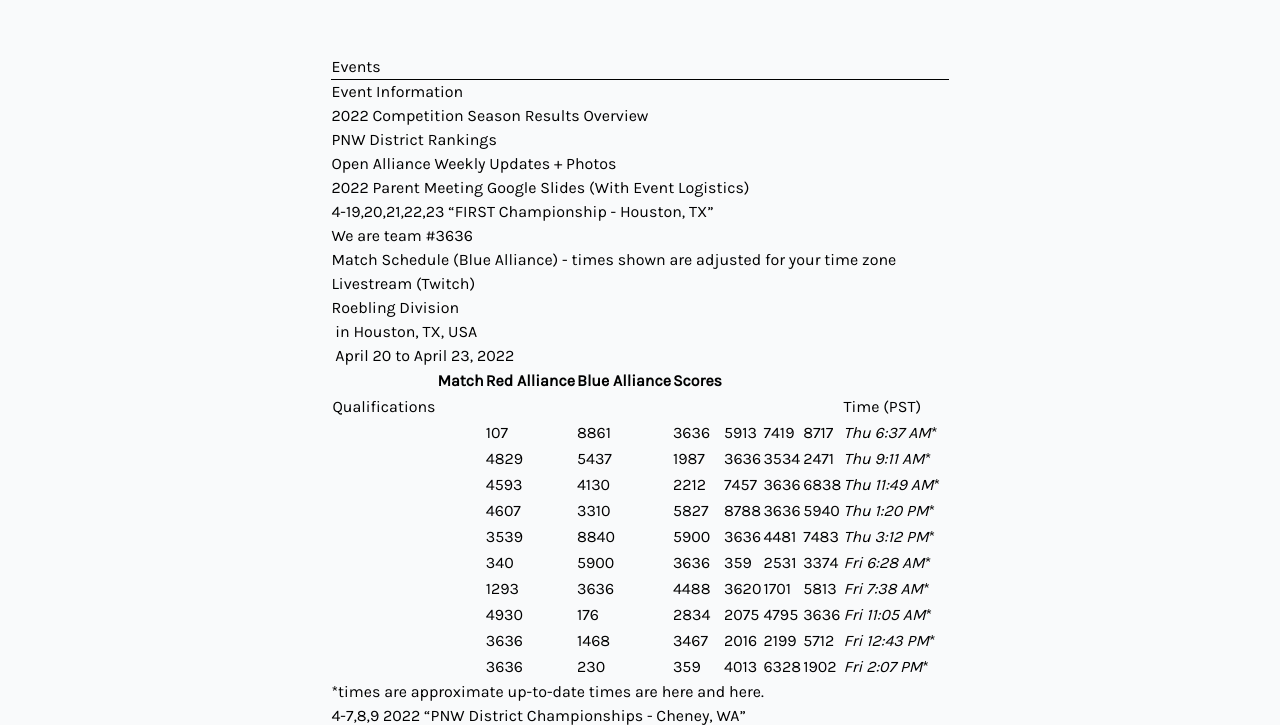
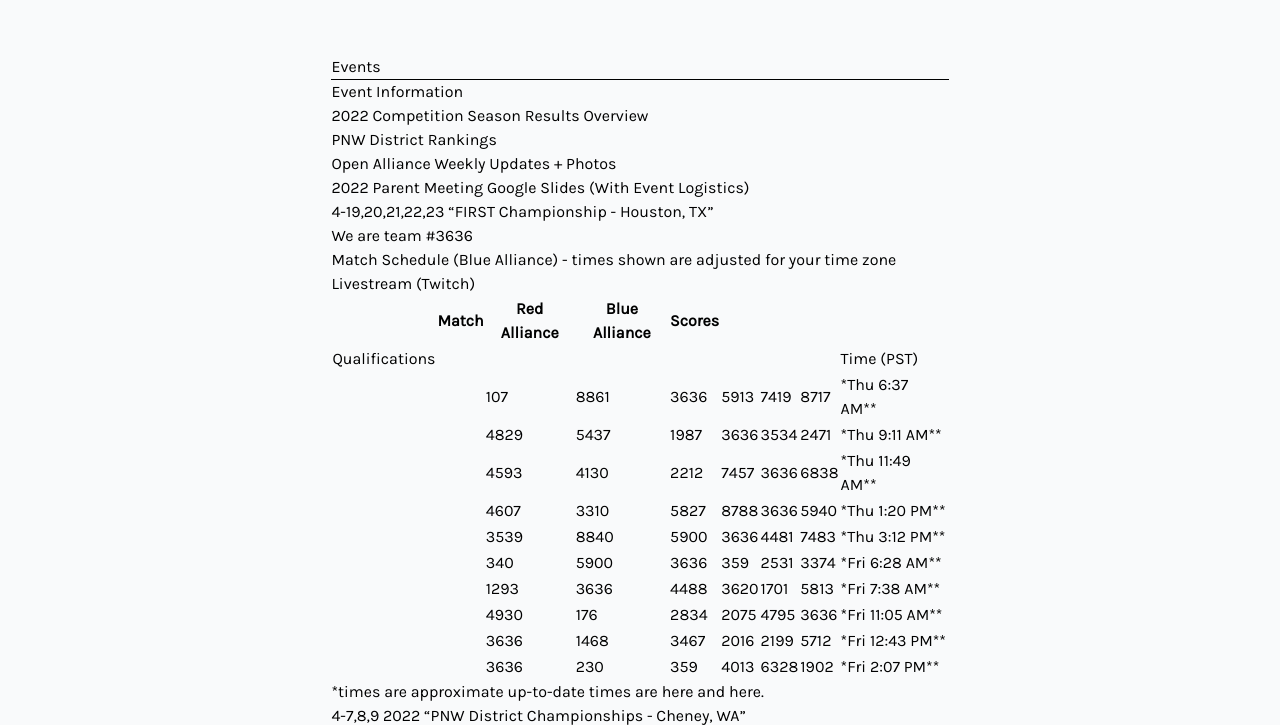
Before and after one commit to FRC3636/website, a Gatsby site: page /events/ in a window 1280 px wide. Shown: the part 73-798 px from the top of the page. Built offline with nearby package versions, Linux system fonts and the light colour scheme; Gatsby itself is replaced by a stand-in of ours; what @tailwindcss/typography would draw is missing.

Commit message:
Update Pages “events”

```diff
--- a/content/pages/events.md
+++ b/content/pages/events.md
@@ -19,34 +19,25 @@ We are team #3636
 
 [Livestream (Twitch)](https://m.twitch.tv/firstinspires_roebling/home)
 
-
-
 <!--StartFragment-->
 
-### [Roebling Division](https://www.thebluealliance.com/event/2022roe)
-
- in [Houston, TX, USA](https://maps.google.com/maps?q=Houston,%20TX,%20USA)\
- April 20 to April 23, 2022
-
-|                | Match | Red Alliance                                           | Blue Alliance                                          | Scores                                                 |                                                        |                                                        |                                                        |                 |
-| -------------- | ----- | ------------------------------------------------------ | ------------------------------------------------------ | ------------------------------------------------------ | ------------------------------------------------------ | ------------------------------------------------------ | ------------------------------------------------------ | --------------- |
-| Qualifications |       |                                                        |                                                        |                                                        |                                                        |                                                        |                                                        | Time (PST)      |
-|                |       | [107](https://www.thebluealliance.com/team/107/2022)   | [8861](https://www.thebluealliance.com/team/8861/2022) | [3636](https://www.thebluealliance.com/team/3636/2022) | [5913](https://www.thebluealliance.com/team/5913/2022) | [7419](https://www.thebluealliance.com/team/7419/2022) | [8717](https://www.thebluealliance.com/team/8717/2022) | *Thu 6:37 AM**  |
-|                |       | [4829](https://www.thebluealliance.com/team/4829/2022) | [5437](https://www.thebluealliance.com/team/5437/2022) | [1987](https://www.thebluealliance.com/team/1987/2022) | [3636](https://www.thebluealliance.com/team/3636/2022) | [3534](https://www.thebluealliance.com/team/3534/2022) | [2471](https://www.thebluealliance.com/team/2471/2022) | *Thu 9:11 AM**  |
-|                |       | [4593](https://www.thebluealliance.com/team/4593/2022) | [4130](https://www.thebluealliance.com/team/4130/2022) | [2212](https://www.thebluealliance.com/team/2212/2022) | [7457](https://www.thebluealliance.com/team/7457/2022) | [3636](https://www.thebluealliance.com/team/3636/2022) | [6838](https://www.thebluealliance.com/team/6838/2022) | *Thu 11:49 AM** |
-|                |       | [4607](https://www.thebluealliance.com/team/4607/2022) | [3310](https://www.thebluealliance.com/team/3310/2022) | [5827](https://www.thebluealliance.com/team/5827/2022) | [8788](https://www.thebluealliance.com/team/8788/2022) | [3636](https://www.thebluealliance.com/team/3636/2022) | [5940](https://www.thebluealliance.com/team/5940/2022) | *Thu 1:20 PM**  |
-|                |       | [3539](https://www.thebluealliance.com/team/3539/2022) | [8840](https://www.thebluealliance.com/team/8840/2022) | [5900](https://www.thebluealliance.com/team/5900/2022) | [3636](https://www.thebluealliance.com/team/3636/2022) | [4481](https://www.thebluealliance.com/team/4481/2022) | [7483](https://www.thebluealliance.com/team/7483/2022) | *Thu 3:12 PM**  |
-|                |       | [340](https://www.thebluealliance.com/team/340/2022)   | [5900](https://www.thebluealliance.com/team/5900/2022) | [3636](https://www.thebluealliance.com/team/3636/2022) | [359](https://www.thebluealliance.com/team/359/2022)   | [2531](https://www.thebluealliance.com/team/2531/2022) | [3374](https://www.thebluealliance.com/team/3374/2022) | *Fri 6:28 AM**  |
-|                |       | [1293](https://www.thebluealliance.com/team/1293/2022) | [3636](https://www.thebluealliance.com/team/3636/2022) | [4488](https://www.thebluealliance.com/team/4488/2022) | [3620](https://www.thebluealliance.com/team/3620/2022) | [1701](https://www.thebluealliance.com/team/1701/2022) | [5813](https://www.thebluealliance.com/team/5813/2022) | *Fri 7:38 AM**  |
-|                |       | [4930](https://www.thebluealliance.com/team/4930/2022) | [176](https://www.thebluealliance.com/team/176/2022)   | [2834](https://www.thebluealliance.com/team/2834/2022) | [2075](https://www.thebluealliance.com/team/2075/2022) | [4795](https://www.thebluealliance.com/team/4795/2022) | [3636](https://www.thebluealliance.com/team/3636/2022) | *Fri 11:05 AM** |
-|                |       | [3636](https://www.thebluealliance.com/team/3636/2022) | [1468](https://www.thebluealliance.com/team/1468/2022) | [3467](https://www.thebluealliance.com/team/3467/2022) | [2016](https://www.thebluealliance.com/team/2016/2022) | [2199](https://www.thebluealliance.com/team/2199/2022) | [5712](https://www.thebluealliance.com/team/5712/2022) | *Fri 12:43 PM** |
-|                |       | [3636](https://www.thebluealliance.com/team/3636/2022) | [230](https://www.thebluealliance.com/team/230/2022)   | [359](https://www.thebluealliance.com/team/359/2022)   | [4013](https://www.thebluealliance.com/team/4013/2022) | [6328](https://www.thebluealliance.com/team/6328/2022) | [1902](https://www.thebluealliance.com/team/1902/2022) | *Fri 2:07 PM**  |
+|                | Match | Red Alliance                                           | Blue Alliance                                          | Scores                                                 |                                                        |                                                        |                                                        |                   |
+| -------------- | ----- | ------------------------------------------------------ | ------------------------------------------------------ | ------------------------------------------------------ | ------------------------------------------------------ | ------------------------------------------------------ | ------------------------------------------------------ | ----------------- |
+| Qualifications |       |                                                        |                                                        |                                                        |                                                        |                                                        |                                                        | Time (PST)        |
+|                |       | [107](https://www.thebluealliance.com/team/107/2022)   | [8861](https://www.thebluealliance.com/team/8861/2022) | [3636](https://www.thebluealliance.com/team/3636/2022) | [5913](https://www.thebluealliance.com/team/5913/2022) | [7419](https://www.thebluealliance.com/team/7419/2022) | [8717](https://www.thebluealliance.com/team/8717/2022) | \*Thu 6:37 AM\**  |
+|                |       | [4829](https://www.thebluealliance.com/team/4829/2022) | [5437](https://www.thebluealliance.com/team/5437/2022) | [1987](https://www.thebluealliance.com/team/1987/2022) | [3636](https://www.thebluealliance.com/team/3636/2022) | [3534](https://www.thebluealliance.com/team/3534/2022) | [2471](https://www.thebluealliance.com/team/2471/2022) | \*Thu 9:11 AM\**  |
+|                |       | [4593](https://www.thebluealliance.com/team/4593/2022) | [4130](https://www.thebluealliance.com/team/4130/2022) | [2212](https://www.thebluealliance.com/team/2212/2022) | [7457](https://www.thebluealliance.com/team/7457/2022) | [3636](https://www.thebluealliance.com/team/3636/2022) | [6838](https://www.thebluealliance.com/team/6838/2022) | \*Thu 11:49 AM\** |
+|                |       | [4607](https://www.thebluealliance.com/team/4607/2022) | [3310](https://www.thebluealliance.com/team/3310/2022) | [5827](https://www.thebluealliance.com/team/5827/2022) | [8788](https://www.thebluealliance.com/team/8788/2022) | [3636](https://www.thebluealliance.com/team/3636/2022) | [5940](https://www.thebluealliance.com/team/5940/2022) | \*Thu 1:20 PM\**  |
+|                |       | [3539](https://www.thebluealliance.com/team/3539/2022) | [8840](https://www.thebluealliance.com/team/8840/2022) | [5900](https://www.thebluealliance.com/team/5900/2022) | [3636](https://www.thebluealliance.com/team/3636/2022) | [4481](https://www.thebluealliance.com/team/4481/2022) | [7483](https://www.thebluealliance.com/team/7483/2022) | \*Thu 3:12 PM\**  |
+|                |       | [340](https://www.thebluealliance.com/team/340/2022)   | [5900](https://www.thebluealliance.com/team/5900/2022) | [3636](https://www.thebluealliance.com/team/3636/2022) | [359](https://www.thebluealliance.com/team/359/2022)   | [2531](https://www.thebluealliance.com/team/2531/2022) | [3374](https://www.thebluealliance.com/team/3374/2022) | \*Fri 6:28 AM\**  |
+|                |       | [1293](https://www.thebluealliance.com/team/1293/2022) | [3636](https://www.thebluealliance.com/team/3636/2022) | [4488](https://www.thebluealliance.com/team/4488/2022) | [3620](https://www.thebluealliance.com/team/3620/2022) | [1701](https://www.thebluealliance.com/team/1701/2022) | [5813](https://www.thebluealliance.com/team/5813/2022) | \*Fri 7:38 AM\**  |
+|                |       | [4930](https://www.thebluealliance.com/team/4930/2022) | [176](https://www.thebluealliance.com/team/176/2022)   | [2834](https://www.thebluealliance.com/team/2834/2022) | [2075](https://www.thebluealliance.com/team/2075/2022) | [4795](https://www.thebluealliance.com/team/4795/2022) | [3636](https://www.thebluealliance.com/team/3636/2022) | \*Fri 11:05 AM\** |
+|                |       | [3636](https://www.thebluealliance.com/team/3636/2022) | [1468](https://www.thebluealliance.com/team/1468/2022) | [3467](https://www.thebluealliance.com/team/3467/2022) | [2016](https://www.thebluealliance.com/team/2016/2022) | [2199](https://www.thebluealliance.com/team/2199/2022) | [5712](https://www.thebluealliance.com/team/5712/2022) | \*Fri 12:43 PM\** |
+|                |       | [3636](https://www.thebluealliance.com/team/3636/2022) | [230](https://www.thebluealliance.com/team/230/2022)   | [359](https://www.thebluealliance.com/team/359/2022)   | [4013](https://www.thebluealliance.com/team/4013/2022) | [6328](https://www.thebluealliance.com/team/6328/2022) | [1902](https://www.thebluealliance.com/team/1902/2022) | \*Fri 2:07 PM\**  |
 
 \*times are approximate up-to-date times are [here](https://www.thebluealliance.com/team/3636/2022) and [here](https://www.thebluealliance.com/event/2022roe).
 
 <!--EndFragment-->
-
-
 
 ## 4-7,8,9 2022 “PNW District Championships - Cheney, WA”
 
```
